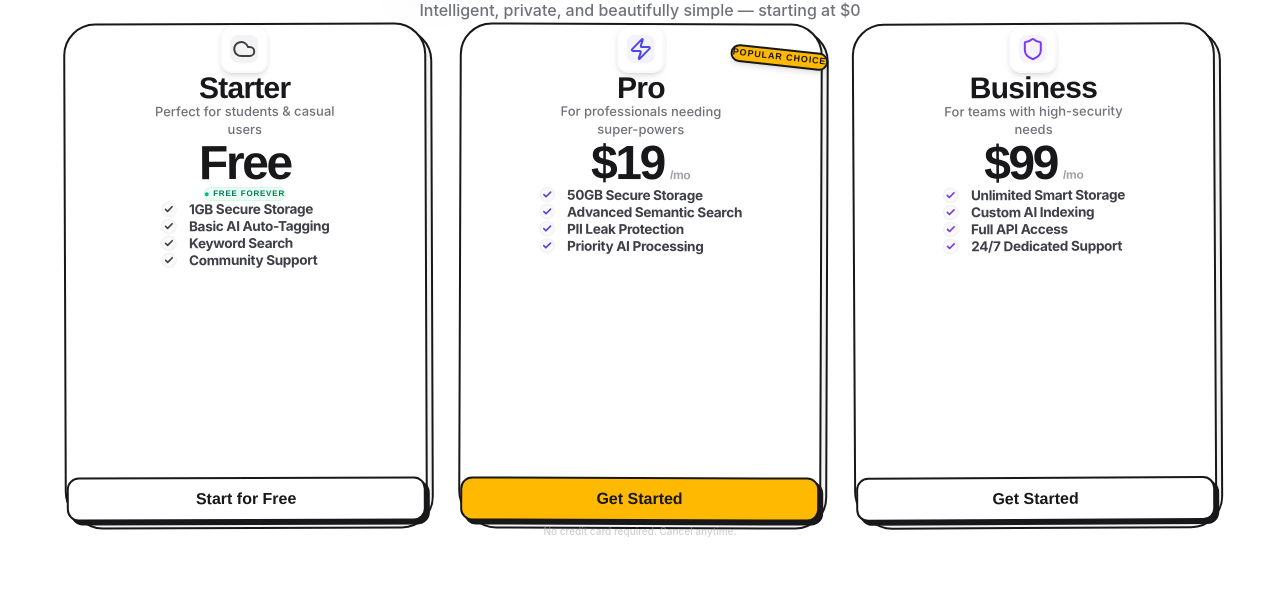
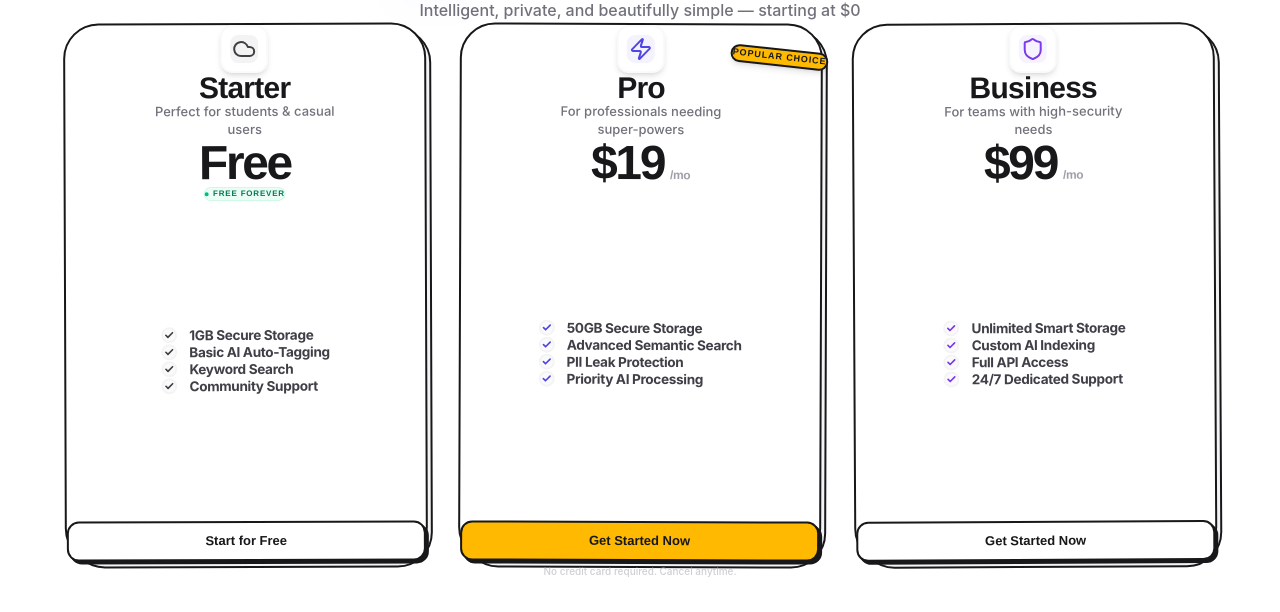
Before and after one commit to Devesh-x/major-proj, a React (Vite) app in the folder client/: page / in a window 1280 px wide. Shown: the part 3048-3660 px from the top of the page. Built offline with nearby package versions, Linux system fonts and the light colour scheme; no server answers.

Commit message:
feat(pricing): refine internal distribution and button width

```diff
--- a/client/src/components/ui/creative-pricing.jsx
+++ b/client/src/components/ui/creative-pricing.jsx
@@ -19,18 +19,18 @@ function CreativePricing({
 }) {
     return (
         <section
-            className="w-full bg-white overflow-hidden py-10 md:py-12 border-t border-zinc-100 flex flex-col items-center relative"
+            className="w-full bg-white overflow-hidden py-10 md:py-14 border-t border-zinc-100 flex flex-col items-center relative"
             id="pricing"
         >
             {/* Section container with max-width and centering */}
             <div className="w-full max-w-6xl mx-auto px-6 flex flex-col items-center relative z-10">
 
-                {/* Decorative ornaments - Very subtle */}
+                {/* Decorative ornaments - Subtle */}
                 <div className="absolute top-0 left-0 text-3xl select-none pointer-events-none opacity-5 hidden xl:block animate-pulse" aria-hidden>⭐</div>
                 <div className="absolute top-5 right-0 text-2xl select-none pointer-events-none opacity-5 hidden xl:block animate-pulse" aria-hidden>✨</div>
 
-                {/* Header - Very compact */}
-                <div className="text-center mb-10 md:mb-12 max-w-2xl flex flex-col items-center px-4 relative z-20">
+                {/* Header - Compact */}
+                <div className="text-center mb-10 md:mb-14 max-w-2xl flex flex-col items-center px-4 relative z-20">
                     <p className="text-indigo-600 font-bold text-[10px] mb-2 tracking-[0.2em] uppercase" style={{ fontFamily: "'Syne', sans-serif" }}>
                         {tag}
                     </p>
@@ -58,26 +58,26 @@ function CreativePricing({
                             <div
                                 key={tier.name}
                                 className={cn(
-                                    "relative group transition-all duration-500 w-full md:w-1/3 min-h-[460px] lg:min-h-[500px]",
+                                    "relative group transition-all duration-500 w-full md:w-1/3 min-h-[480px] lg:min-h-[540px]",
                                     rot
                                 )}
                             >
                                 {/* Offset shadow layer */}
                                 <div
                                     className={cn(
-                                        "absolute inset-0 rounded-[2rem] border-2 border-zinc-900 bg-zinc-900/5 transition-all duration-500",
-                                        "translate-x-[6px] translate-y-[6px] group-hover:translate-x-[8px] group-hover:translate-y-[8px]"
+                                        "absolute inset-0 rounded-[2.2rem] border-2 border-zinc-900 bg-zinc-900/5 transition-all duration-500",
+                                        "translate-x-[5px] translate-y-[5px] group-hover:translate-x-[8px] group-hover:translate-y-[8px]"
                                     )}
                                 />
 
                                 {/* Card body */}
                                 <div
                                     className={cn(
-                                        "relative h-full rounded-[2rem] border-2 border-zinc-900 pt-10 pb-8 px-6 lg:px-8 flex flex-col items-center text-center transition-all duration-500",
+                                        "relative h-full rounded-[2.2rem] border-2 border-zinc-900 pt-16 pb-12 px-6 lg:px-8 flex flex-col items-center text-center transition-all duration-500",
                                         "bg-white text-zinc-900 group-hover:translate-x-[-2px] group-hover:translate-y-[-2px]"
                                     )}
                                 >
-                                    {/* Popular badge - Moved INSIDE the card to prevent overflow/overlap */}
+                                    {/* Popular badge - Integrated inside card padding */}
                                     {isPopular && (
                                         <div className="absolute top-4 -right-2 rotate-6 z-20">
                                             <span
@@ -89,9 +89,9 @@ function CreativePricing({
                                         </div>
                                     )}
 
-                                    {/* Icon */}
+                                    {/* Icon - Increased bottom margin */}
                                     <div
-                                        className="w-12 h-12 rounded-xl flex items-center justify-center border-2 border-zinc-50 shadow-md mb-4 bg-white shrink-0 transform transition-transform group-hover:scale-110"
+                                        className="w-12 h-12 rounded-xl flex items-center justify-center border-2 border-zinc-50 shadow-md mb-8 bg-white shrink-0 transform transition-transform group-hover:scale-110"
                                         style={{ color: iconColor }}
                                     >
                                         <div className="w-7 h-7 flex items-center justify-center rounded-lg" style={{ backgroundColor: `${iconColor}10` }}>
@@ -99,18 +99,18 @@ function CreativePricing({
                                         </div>
                                     </div>
 
-                                    {/* Plan name */}
-                                    <h3 className="text-2xl lg:text-3xl font-black text-zinc-900 leading-none tracking-tight mb-2 shrink-0" style={{ fontFamily: "'Syne', sans-serif" }}>
+                                    {/* Plan name - Increased bottom margin */}
+                                    <h3 className="text-2xl lg:text-3xl font-black text-zinc-900 leading-none tracking-tight mb-4 shrink-0" style={{ fontFamily: "'Syne', sans-serif" }}>
                                         {tier.name}
                                     </h3>
 
-                                    {/* Description */}
-                                    <p className="text-zinc-500 text-[13px] font-medium leading-snug mb-5 shrink-0 max-w-[180px]" style={{ fontFamily: "'Inter', sans-serif" }}>
+                                    {/* Description - Increased bottom margin */}
+                                    <p className="text-zinc-500 text-[13px] font-medium leading-snug mb-8 shrink-0 max-w-[190px]" style={{ fontFamily: "'Inter', sans-serif" }}>
                                         {tier.description}
                                     </p>
 
-                                    {/* Price section */}
-                                    <div className="mb-6 shrink-0 flex flex-col items-center">
+                                    {/* Price section - Better distribution */}
+                                    <div className="mb-10 shrink-0 flex flex-col items-center">
                                         <div className="flex items-baseline gap-1.5">
                                             <span className="text-4xl lg:text-5xl font-black tracking-tighter leading-none text-zinc-900" style={{ fontFamily: "'Syne', sans-serif" }}>
                                                 {tier.price === 0 ? "Free" : `$${tier.price}`}
@@ -127,9 +127,9 @@ function CreativePricing({
                                         )}
                                     </div>
 
-                                    {/* Features list */}
-                                    <div className="w-full mb-6 flex-grow flex justify-center">
-                                        <ul className="space-y-2.5 text-left inline-block" style={{ fontFamily: "'Inter', sans-serif" }}>
+                                    {/* Features list - Spread out more */}
+                                    <div className="w-full mb-10 flex-grow flex justify-center items-center">
+                                        <ul className="space-y-3.5 text-left inline-block" style={{ fontFamily: "'Inter', sans-serif" }}>
                                             {tier.features.map((feature) => (
                                                 <li key={feature} className="flex items-center gap-3">
                                                     <div className="w-4 h-4 rounded-full flex items-center justify-center border-2 border-zinc-100 bg-zinc-50 shrink-0">
@@ -143,18 +143,18 @@ function CreativePricing({
                                         </ul>
                                     </div>
 
-                                    {/* CTA Button */}
-                                    <div className="w-full mt-auto shrink-0">
+                                    {/* CTA Button - Narrower and smaller weight */}
+                                    <div className="w-full mt-auto shrink-0 px-4">
                                         <button
                                             className={cn(
-                                                "w-full h-11 font-black text-sm lg:text-base rounded-xl border-2 border-zinc-900 transition-all duration-300 shadow-[4px_4px_0px_0px] shadow-zinc-900 hover:shadow-[5px_5px_0px_0px] hover:translate-x-[-1px] hover:translate-y-[-1px]",
+                                                "w-full h-10 font-black text-xs lg:text-[13px] rounded-xl border-2 border-zinc-900 transition-all duration-300 shadow-[3px_3px_0px_0px] shadow-zinc-900 hover:shadow-[4px_4px_0px_0px] hover:translate-x-[-1px] hover:translate-y-[-1px] mx-auto",
                                                 isPopular
                                                     ? "bg-amber-400 text-zinc-900 hover:bg-amber-300"
                                                     : "bg-white text-zinc-900 hover:bg-zinc-900 hover:text-white"
                                             )}
                                             style={{ fontFamily: "'Syne', sans-serif" }}
                                         >
-                                            {tier.price === 0 ? "Start for Free" : "Get Started"}
+                                            {tier.price === 0 ? "Start for Free" : "Get Started Now"}
                                         </button>
                                     </div>
                                 </div>
```
